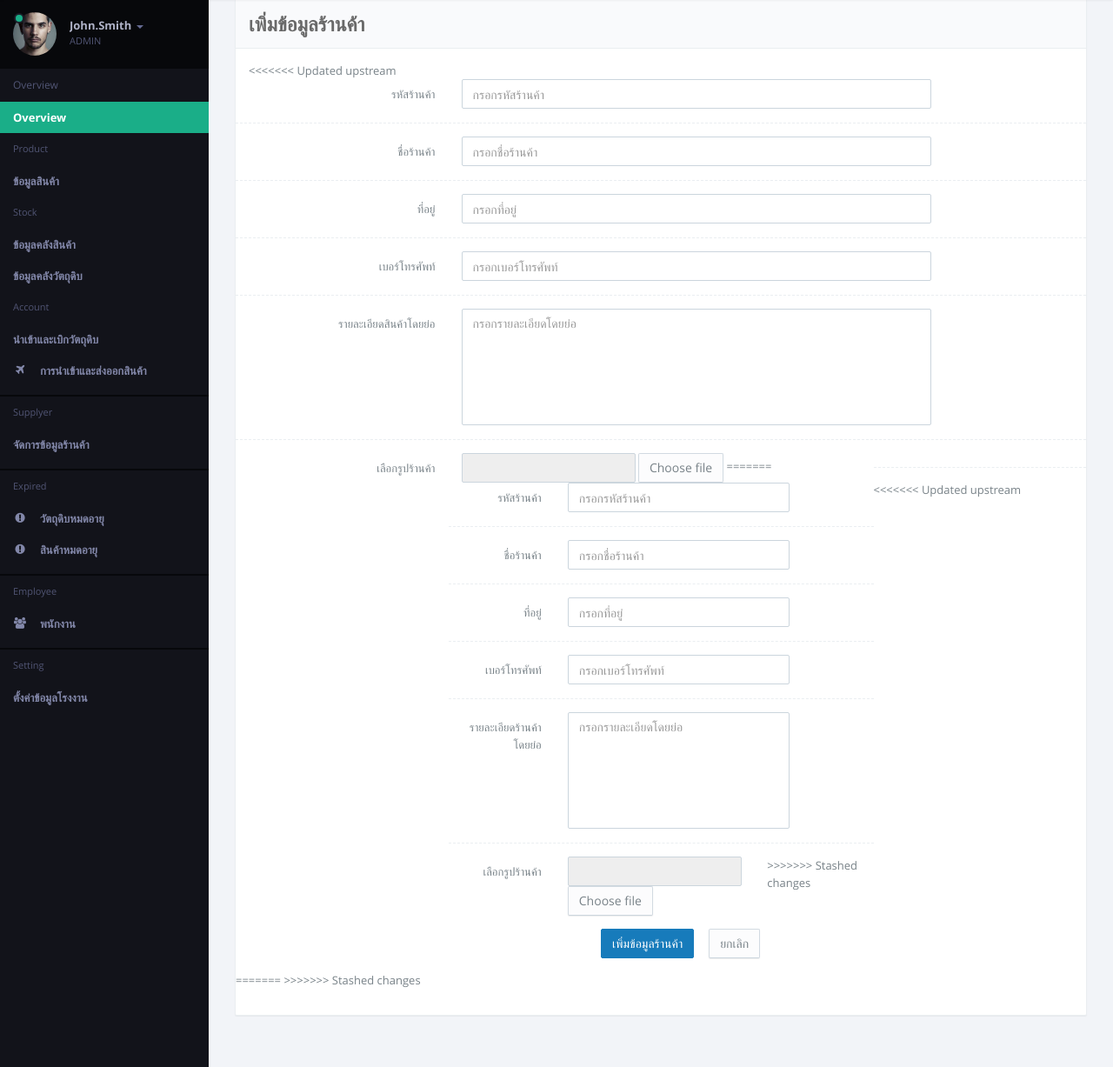
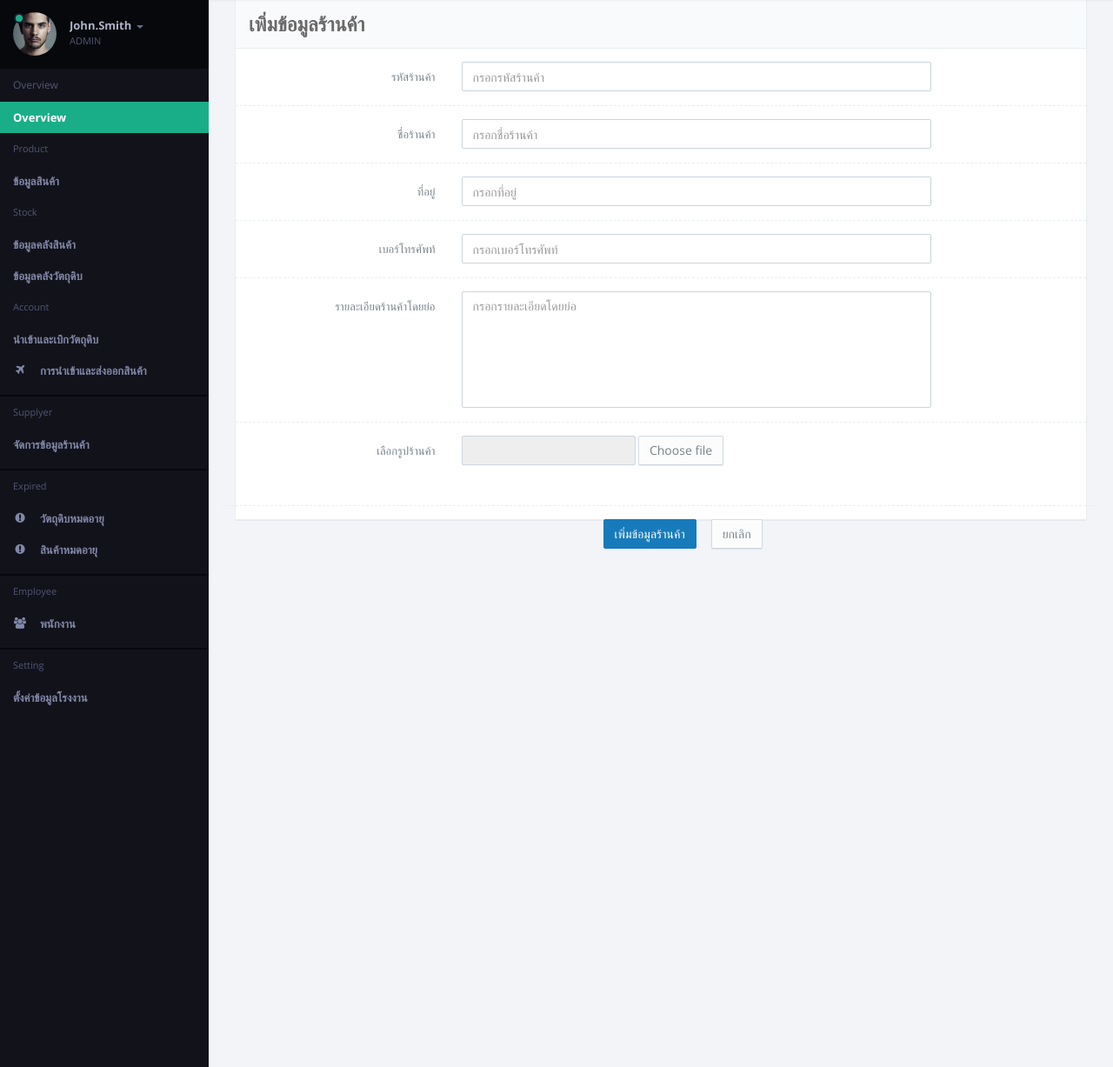
Before and after one commit to 2ManDown/GrassJelly, a CodeIgniter app: page /GrassJelly/index.php/supplyer/supplyer_insert in a window 1280 px wide. Shown: the part 61-1288 px from the top of the page at 87% size. Run offline with CodeIgniter, Linux system fonts and the light colour scheme; style sheets or scripts are compiled from the project's sources; some libraries are stand-ins or nearby versions.

Commit message:
suppllyer insert update

```diff
--- a/application/views/supplyer/supplyer_insert.php
+++ b/application/views/supplyer/supplyer_insert.php
@@ -7,49 +7,6 @@
                     เพิ่มข้อมูลร้านค้า
                 </header>
                 <div class="panel-body">
-<<<<<<< Updated upstream
-                <?php echo form_open('Supplyer/supplyer_insert_db','class="form-horizontal"')?>
-                    <div class="form-group">
-                        <label class="col-sm-3 control-label">รหัสร้านค้า</label>
-                        <div class="col-sm-7">
-                            <input type="text" class="form-control" name="supplyer_code" placeholder="กรอกรหัสร้านค้า" required>
-                        </div>
-                    </div>
-                    <div class="line line-dashed b-b line-lg pull-in"></div>
-                    <div class="form-group">
-                        <label class="col-sm-3 control-label">ชื่อร้านค้า</label>
-                        <div class="col-sm-7">
-                            <input type="text" class="form-control" name="supplyer_name" placeholder="กรอกชื่อร้านค้า" required>
-                        </div>
-                    </div>
-                    <div class="line line-dashed b-b line-lg pull-in"></div>
-                    <div class="form-group">
-                        <label class="col-sm-3 control-label">ที่อยู่</label>
-                        <div class="col-sm-7">
-                            <input type="text" class="form-control" name="supplyer_address" placeholder="กรอกที่อยู่" required>
-                        </div>
-                    </div>
-                    <div class="line line-dashed b-b line-lg pull-in"></div>
-                    <div class="form-group">
-                        <label class="col-sm-3 control-label">เบอร์โทรศัพท์</label>
-                        <div class="col-sm-7">
-                            <input type="text" class="form-control" name="supplyer_tel" placeholder="กรอกเบอร์โทรศัพท์" required>
-                        </div>
-                    </div>
-                    <div class="line line-dashed b-b line-lg pull-in"></div>
-                    <div class="form-group">
-                        <label class="col-sm-3 control-label">รายละเอียดสินค้าโดยย่อ</label>
-                        <div class="col-sm-7">
-                            <!-- <input type="text" class="form-control"> -->
-                            <textarea class="form-control" rows="6" data-minwords="6" data-required="true" name="supplyer_detail" placeholder="กรอกรายละเอียดโดยย่อ" required style="resize: none;"></textarea>
-                        </div>
-                    </div>
-                    <div class="line line-dashed b-b line-lg pull-in"></div>
-                    <div class="form-group">
-                        <label class="col-sm-3 control-label">เลือกรูปร้านค้า</label>
-                        <div class="col-sm-6">
-                            <input type="file" name="supplyer_img" class="filestyle" data-icon="false" data-classButton="btn btn-default" data-classInput="form-control inline v-middle input-s" required>
-=======
                 <?php echo form_open('supplyer/supplyer_insert_db', 'class="form-horizontal"') ?>
                     <!-- <form class="form-horizontal" method="get"> -->
                         <div class="form-group">
@@ -93,7 +50,6 @@
                             <div class="col-sm-6">
                                 <input type="file" class="filestyle" data-icon="false" data-classButton="btn btn-default" data-classInput="form-control inline v-middle input-s" name="supplyer_img">
                             </div>
->>>>>>> Stashed changes
                         </div>
                     </div>
                     <div class="line line-dashed b-b line-lg pull-in"></div>
@@ -103,13 +59,8 @@
                             &nbsp; &nbsp;
                             <button type="submit" class="btn btn-default" onclick="goBack()">ยกเลิก</button>
                         </div>
-<<<<<<< Updated upstream
-                    </div>
-                    <?php echo form_close() ?>
-=======
                    <!--  </form> -->
                     <?php form_close() ?>
->>>>>>> Stashed changes
                 </div>
             </section>
 
```
Also changed, not shown: application/views/supplyer/supplyer_list.php (+4 -5 lines).
